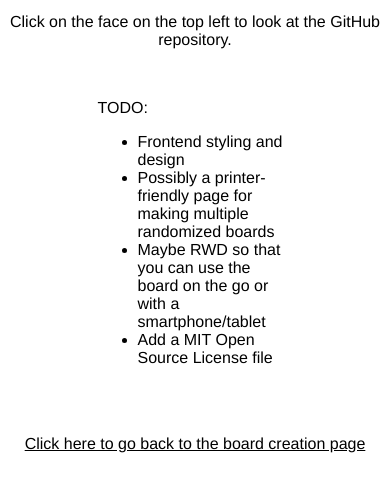
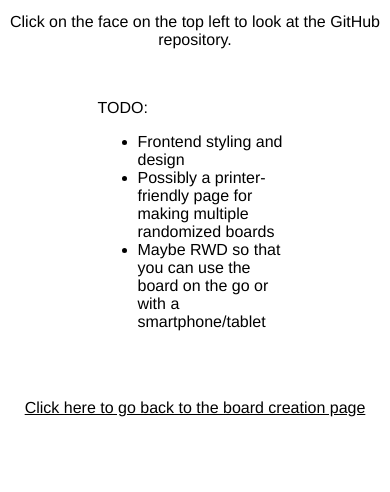
Before and after one commit to philipsdyoo/bingo, a plain HTML site: page about.html in a window 390 px wide. Shown: the part 168-660 px from the top of the page. Drawn offline with Linux system fonts and the light colour scheme.

```diff
--- a/about.html
+++ b/about.html
@@ -37,7 +37,6 @@
 					<li>Frontend styling and design</li>
 					<li>Possibly a printer-friendly page for making multiple randomized boards</li>
 					<li>Maybe RWD so that you can use the board on the go or with a smartphone/tablet</li>
-					<li>Add a MIT Open Source License file</li>
 				</ul>
 			</div>
 			<br/>
```
Also changed, not shown: index.html (+1 -0 lines).
